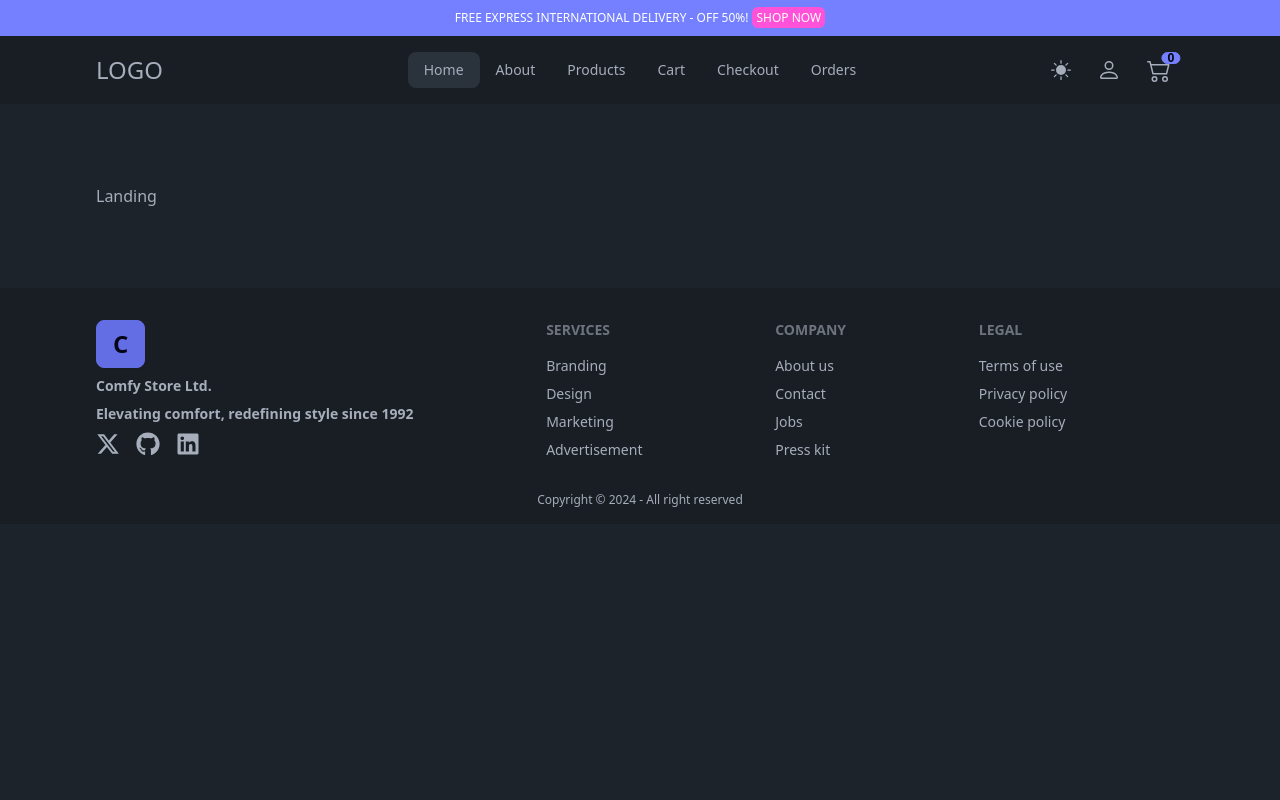
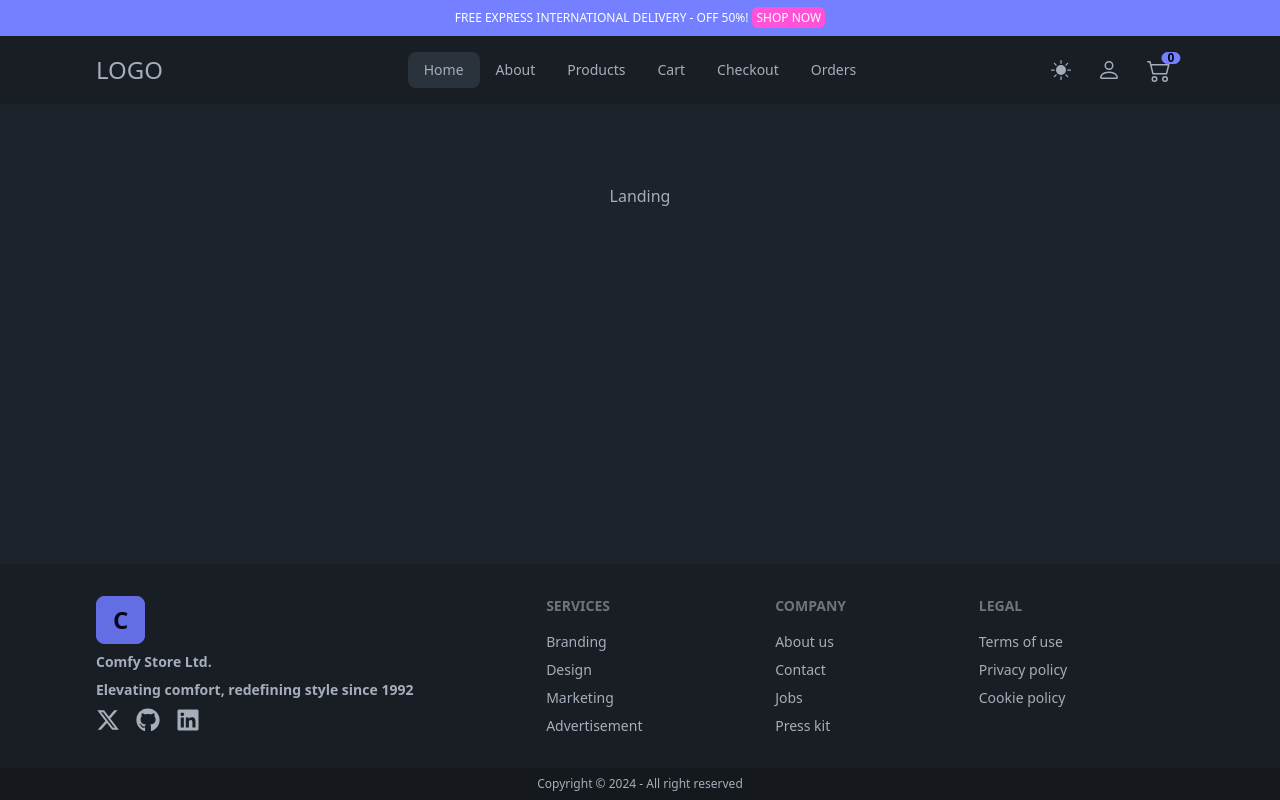
Before and after one commit to akaBaytar/comfy-store, a React (Vite) app: page / in a window 1280 px wide. Built offline with nearby package versions, Linux system fonts and the light colour scheme.

Commit message:
layout adjustments

```diff
--- a/src/layouts/Footer.jsx
+++ b/src/layouts/Footer.jsx
@@ -1,5 +1,7 @@
 import { Link } from 'react-router-dom';
 import { FaXTwitter, FaLinkedin, FaGithub } from 'react-icons/fa6';
+
+const date = new Date().getFullYear();
 
 const Footer = () => {
   return (
@@ -55,8 +57,8 @@
           <a className='link link-hover'>Cookie policy</a>
         </nav>
       </div>{' '}
-      <div className='text-center text-xs bg-base-200 pb-4 px-6 sm:px-12 lg:px-8'>
-        <p>Copyright © 2024 - All right reserved</p>
+      <div className='text-center text-xs bg-base-300 py-2'>
+        <p>Copyright © {date} - All right reserved</p>
       </div>
     </footer>
   );
--- a/style/index.css
+++ b/style/index.css
@@ -7,3 +7,10 @@
     @apply mx-auto max-w-6xl px-2 sm:px-8;
   }
 }
+
+#root{
+  min-height: 100vh;
+
+  display: grid;
+  grid-template-rows: auto 1fr auto;
+}
```
